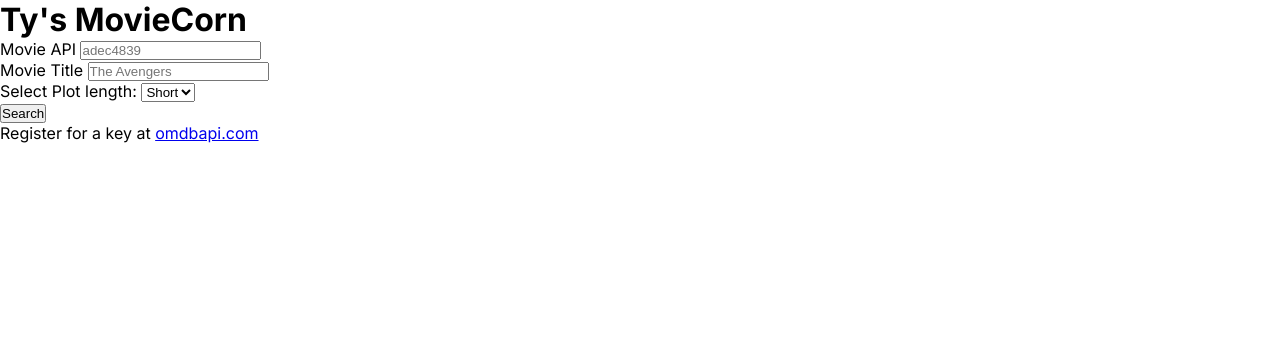
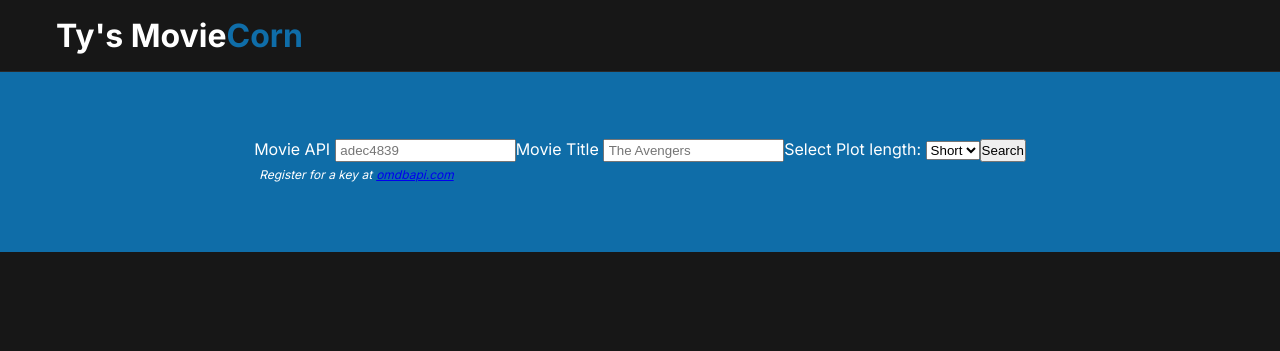
Before and after one commit to Tjseawood/MovieApp, a website built with Vite: page index.html in a window 1280 px wide. Built offline with nearby package versions, Linux system fonts and the light colour scheme; some packages are replaced by stand-ins of ours; no server answers.

Commit message:
Refactored HTML and styled form in CSS & added a class to each movie return:

```diff
--- a/index.html
+++ b/index.html
@@ -10,26 +10,26 @@
   </head>
   <body>
 
-    <div class="wrapper">
-      <!--------------------------START OF LOGO------------------------>
+  <div class="wrapper">
+      <!----------------START OF LOGO------------------------>
         <div class="logo">
           <div class="container">
             <h1>Ty's Movie<span>Corn</span></h1>
           </div>
         </div>
-    <!---------------------------END OF LOGO---------------------------->
+    <!------------------END OF LOGO---------------------------->
 
-    <!--------------------------START OF SEARCH FORM------------------------------------->
+    <!-----------START OF SEARCH FORM--------------------->
         <div class="search-container">
           <div class="search-element">
-              <form action="" id="searchForm">
+              <form action="" class="searchForm" id="searchForm">
                     <div class="field">
                       <label for="movieApi">Movie API</label>
-                      <input type="text" class="form-control" name="movieApi" id="movieApi" placeholder="adec4839"/>
+                      <input type="text" class="form-control" name="movieApi" id="movieApi" placeholder=" adec4839"/>
                     </div>
                     <div class="field">
                       <label for="movieTitle">Movie Title</label>
-                      <input type="text" class="form-control" name="movieTitle" id="movieTitle" placeholder="The Avengers"/>
+                      <input type="text" class="form-control" name="movieTitle" id="movieTitle" placeholder=" The Avengers"/>
                     </div>
                     <div class="field">
                       <label for="moviePlot">Select Plot length:</label>
@@ -41,16 +41,19 @@
                       <div class="field">
                         <button type="submit">Search</button>
                       </div>
-                  </form>
-                  <p>Register for a key at <a href="https://www.omdbapi.com/apikey.aspx" target="_blank">omdbapi.com</a></p>
+
+              </form>
+              <div class="note">
+                 <p><em>Register for a key at<a href="https://www.omdbapi.com/apikey.aspx" target="_blank">omdbapi.com</a></em> </p>
+              </div>
           </div>
         </div>
-    </div>
-    <!--------------------------------END OF FORM---------------------------------------->
 
-    <!--------------------------------START OF RESULTS---------------------------------->
-    <div id="movieResults"></div>
+    <!-------------END OF FORM------------------>
 
+    <!-------------START OF RESULTS----------------->
+    <div class="movie-results" id="movieResults"></div>
+ </div>
     <script type="module" src="/main.js"></script>
   </body>
 </html>
--- a/main.js
+++ b/main.js
@@ -14,7 +14,7 @@ const loadMovies = async (event) => {
   // console.log(movieTitle, moviePlot)
 
   //Make the call to the API with user inputs
-  const urlToFetch = `https://www.omdbapi.com/?t=${movieTitle}&p=${moviePlot}&apikey=${movieApi}`
+  const urlToFetch = `https://www.omdbapi.com/?t=${movieTitle}&p=${moviePlot}&apikey=${apiKey}`
   // console.log(urlToFetch)
   const response = await fetch(urlToFetch);
   const apiResults = await response.json();
@@ -28,35 +28,40 @@ const loadMovies = async (event) => {
     const parent = document.getElementById('movieResults')
 
     const title = document.createElement('div')
-    title.textContent = `Title: ${apiResults['Title']}`;
+    title.textContent = apiResults['Title'];
+    title.className = "movie-title"
     parent.appendChild(title)
 
-    const movieyr = document.createElement('div')
+    const movieyr = document.createElement('p')
     movieyr.textContent = `Year: ${apiResults['Year']}`;
+    movieyr.className = "year"
     parent.appendChild(movieyr)
 
     const movieId = document.createElement('div')
     movieId.textContent = `imdbID: ${apiResults['imdbID']}`;
+    movieId.className = "movie-id"
     parent.appendChild(movieId)
 
     const plot = document.createElement('div')
     plot.textContent = `Plot: ${apiResults['Plot']}`;
+    plot.className = "plot"
     parent.appendChild(plot)
 
     const rating = document.createElement('div')
     rating.textContent = `Rated: ${apiResults['Rated']}`;
+    rating.className = "rated"
     parent.appendChild(rating)
 
     const releaseDate = document.createElement('div')
     releaseDate.textContent = `Released: ${apiResults['Released']}`;
+    releaseDate.className = "released"
     parent.appendChild(releaseDate)
 
     const poster = document.createElement('img')
     poster.src = apiResults['Poster']
+    poster.className = "poster-img"
     parent.appendChild(poster);
   }
-
-
 }
 
 const main = async () => {
--- a/style.css
+++ b/style.css
@@ -5,6 +5,7 @@
   --dark-color: #171717;
   --light-dark-color: #292929;
   --blue-color: rgb(15, 109, 168);
+  --light-color: #fff;
 }
 
 *{
@@ -18,5 +19,76 @@ body{
 }
 
 a{
+  padding:4px;
   text-decoration: underline;
 }
+.wrapper{
+  min-height: 100vh;
+  background-color: var(--dark-color);
+}
+.wrapper .container{
+  max-width: 1200px;
+  margin: 0 auto;
+  padding: 0 1rem;
+}
+
+
+/************LOGO STYLING**********/
+.logo{
+  padding: 1rem 0;
+  border-bottom: 1px solid var(--light-dark-color);
+}
+.logo h1{
+  font-size: 2rem;
+  color:var(--light-color);
+  font-weight: bold;
+}
+.logo h1 span{
+ color: var(--blue-color);
+}
+
+/***********FORM STYLING**********/
+.search-container{
+  background-color:var(--blue-color);
+  height: 180px;
+  align-items: center;
+  display: flex;
+  justify-content: center;
+}
+.searchForm{
+  color: white;
+  margin: auto;
+  display: flex;
+  justify-content: center;
+}
+.searchForm *{
+  box-sizing: border-box;
+  line-height: 1.5;
+}
+
+.note{
+  color: #fff;
+  font-size: 12px;
+  padding: 5px;
+}
+
+/********MOVIE RESULTS STYLING**************/
+
+.movie-results {
+  padding: 3rem;
+  text-align: center;
+  color:#fff;
+  padding-top: 3rem;
+
+}
+.movie-title{
+  font-size: 2rem;
+  color: var(--blue-color);
+
+}
+.poster-img{
+  max-width: 300px;
+  display: block;
+  margin: 0 auto;
+  border: 4px solid #fff;
+}
```
